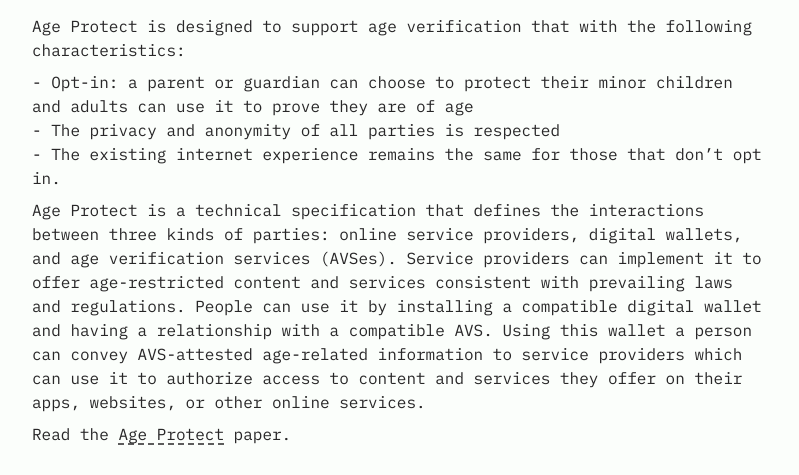
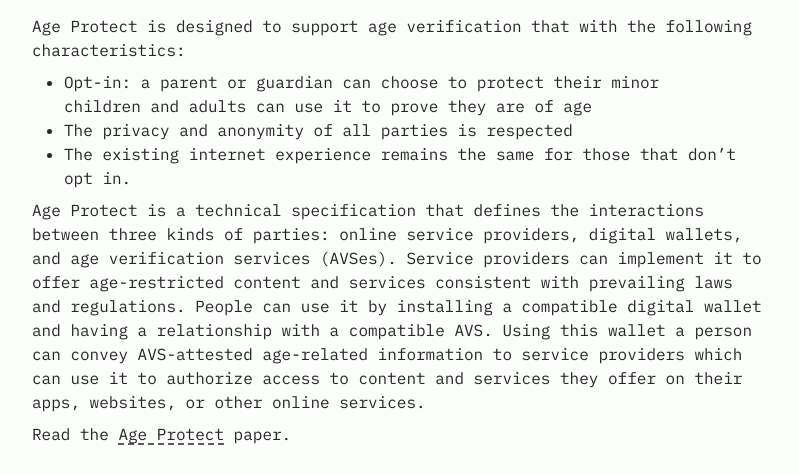
Before and after one commit to MeeFoundation/ageprotect-landing, an Astro site: page / in a window 1280 px wide. Shown: the part 275-750 px from the top of the page, without its empty margins (240-1039 px from the left). Built offline with nearby package versions, Linux system fonts and the light colour scheme; Astro itself is replaced by a stand-in of ours.

Commit message:
added list style

```diff
--- a/src/pages/index.astro
+++ b/src/pages/index.astro
@@ -43,10 +43,10 @@
       <p>
         Age Protect is designed to support age verification that with the following characteristics:
       </p>
-      <ol>
-        <li>- Opt-in: a parent or guardian can choose to protect their minor children and adults can use it to prove they are of age </li>
-        <li>- The privacy and anonymity of all parties is respected </li>
-        <li>- The existing internet experience remains the same for those that don’t opt in. </li>
+      <ol class="list-disc mx-8">
+        <li>Opt-in: a parent or guardian can choose to protect their minor children and adults can use it to prove they are of age </li>
+        <li>The privacy and anonymity of all parties is respected </li>
+        <li>The existing internet experience remains the same for those that don’t opt in. </li>
       </ol>
       <p>
       Age Protect is a technical specification that defines the interactions between three kinds of parties: online service providers, digital wallets, and age verification services (AVSes). Service providers can implement it to offer age-restricted content and services consistent with prevailing laws and regulations. People can use it by installing a compatible digital wallet and having a relationship with a compatible AVS. Using this wallet a person can convey AVS-attested age-related information to service providers which can use it to authorize access to content and services they offer on their apps, websites, or other online services.
```
